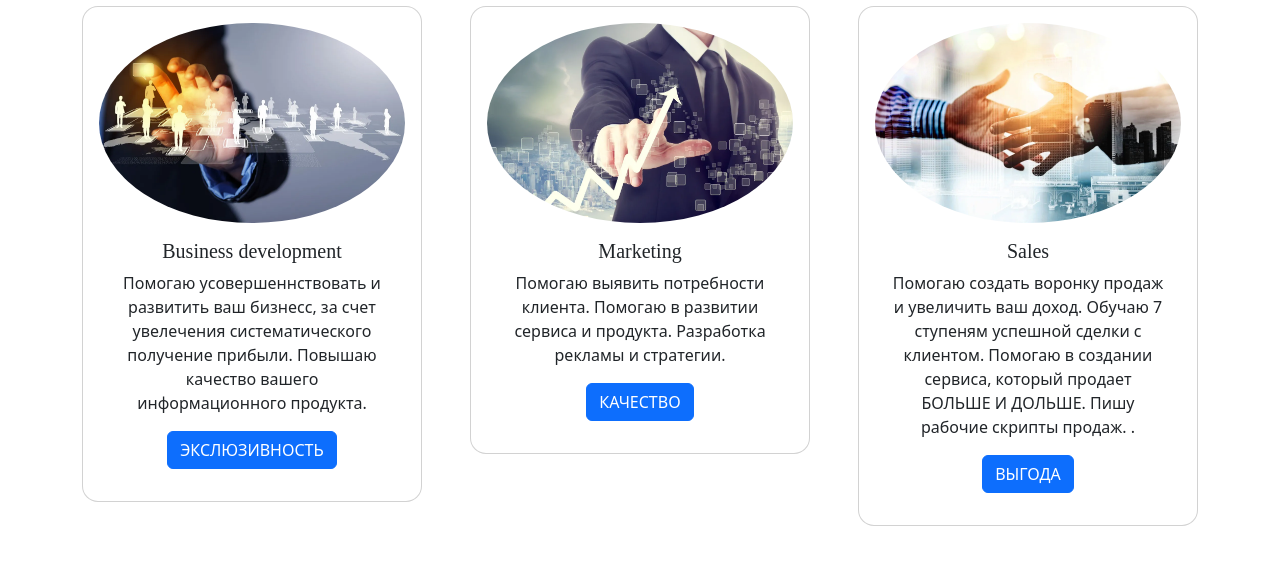
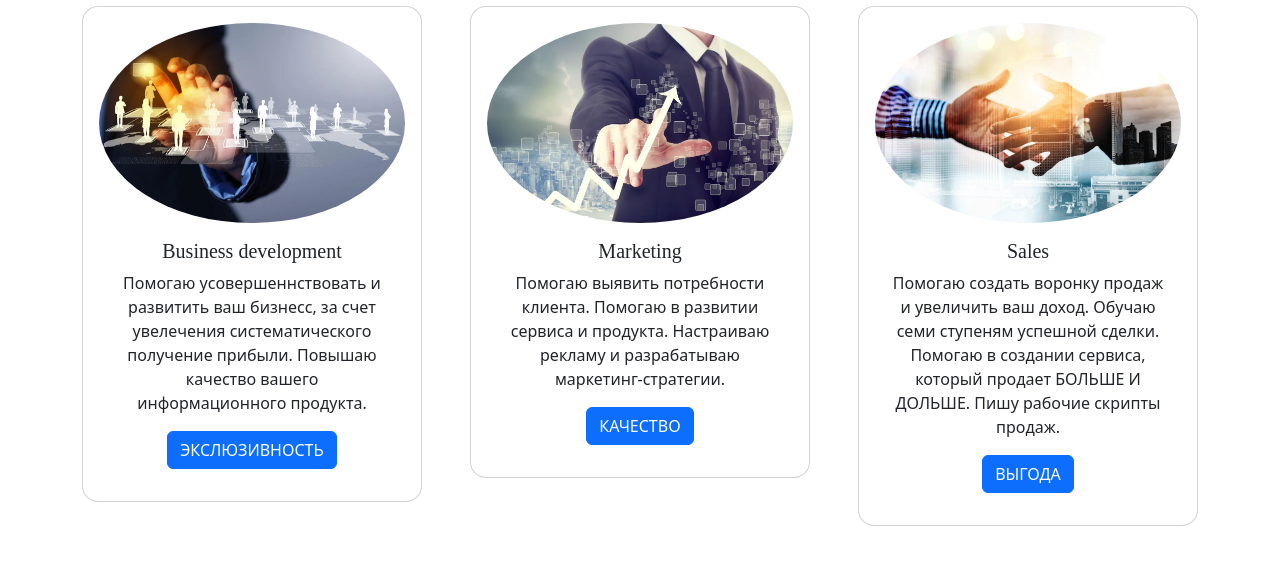
Before and after one commit to satoshibusiness/satoshibusiness.github.io, a plain HTML site: page index copy.html in a window 1280 px wide. Shown: the part 73-638 px from the top of the page. Drawn offline with nearby package versions, Linux system fonts and the light colour scheme; a web font is replaced by a local one.

Commit message:
Update index copy.html

```diff
--- a/index copy.html
+++ b/index copy.html
@@ -94,7 +94,7 @@
                     <img src="2.webp" width="300" height="200" class="card-img-top" alt="...">
                     <div class="card-body">
                         <h5 class="card-title">Marketing</h5>
-                        <p class="card-text">Помогаю выявить потребности клиента. Помогаю в развитии сервиса и продукта. Разработка рекламы и стратегии. </p>
+                        <p class="card-text">Помогаю выявить потребности клиента. Помогаю в развитии сервиса и продукта. Настраиваю рекламу и разрабатываю маркетинг-стратегии. </p>
                         <a href="#" class="btn btn-primary">КАЧЕСТВО</a>
                     </div>
 
@@ -106,7 +106,7 @@
                     <img src="3.webp" width="300" height="200" class="card-img-top" alt="...">
                     <div class="card-body">
                         <h5 class="card-title">Sales</h5>
-                        <p class="card-text">Помогаю создать воронку продаж и увеличить ваш доход. Обучаю 7 ступеням успешной сделки с клиентом. Помогаю в создании сервиса, который продает БОЛЬШЕ И ДОЛЬШЕ. Пишу рабочие скрипты продаж. .</p>
+                        <p class="card-text">Помогаю создать воронку продаж и увеличить ваш доход. Обучаю семи ступеням успешной сделки. Помогаю в создании сервиса, который продает БОЛЬШЕ И ДОЛЬШЕ. Пишу рабочие скрипты продаж.</p>
                         <a href="#" class="btn btn-primary">ВЫГОДА</a>
                     </div>
 
```
